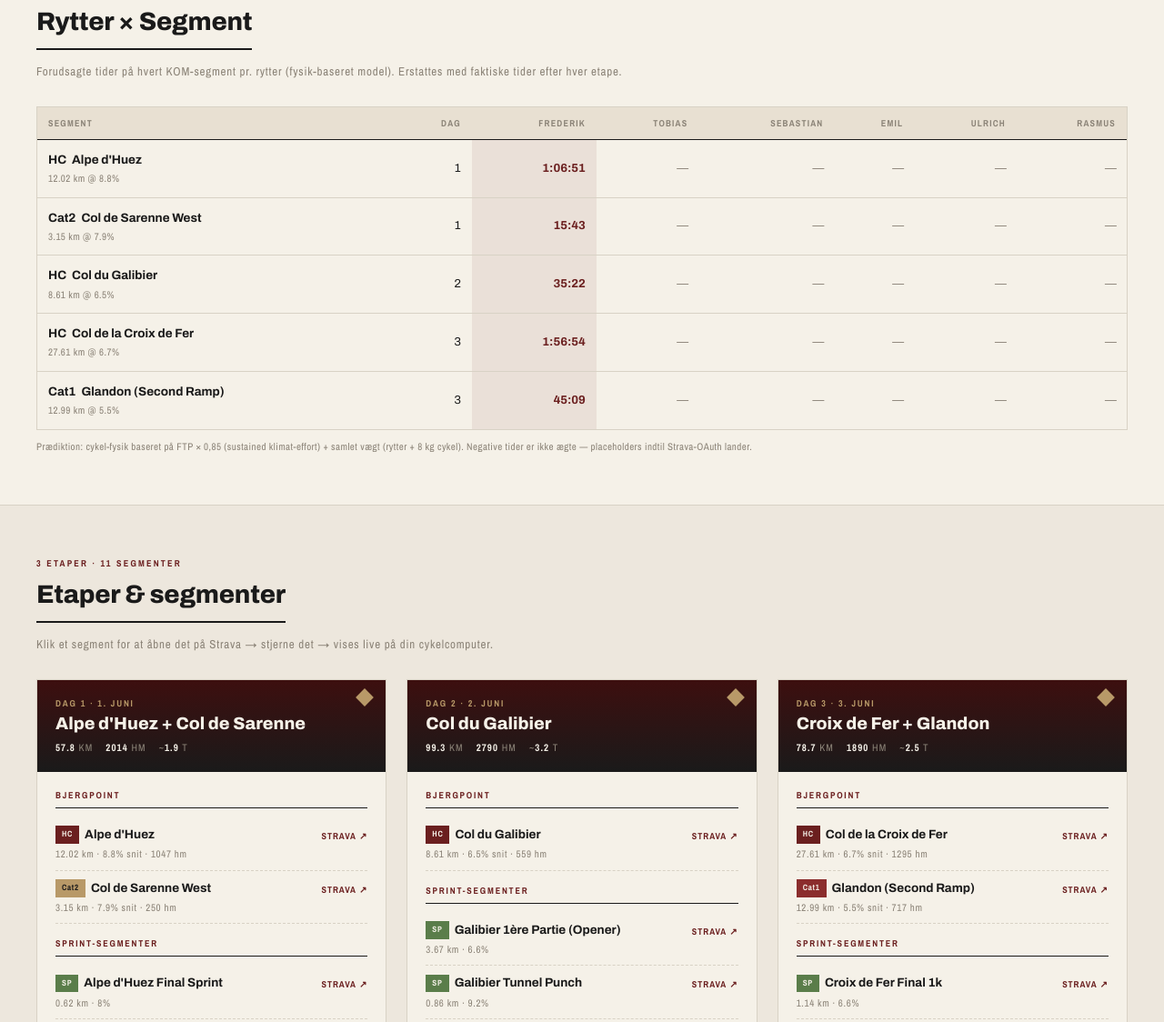
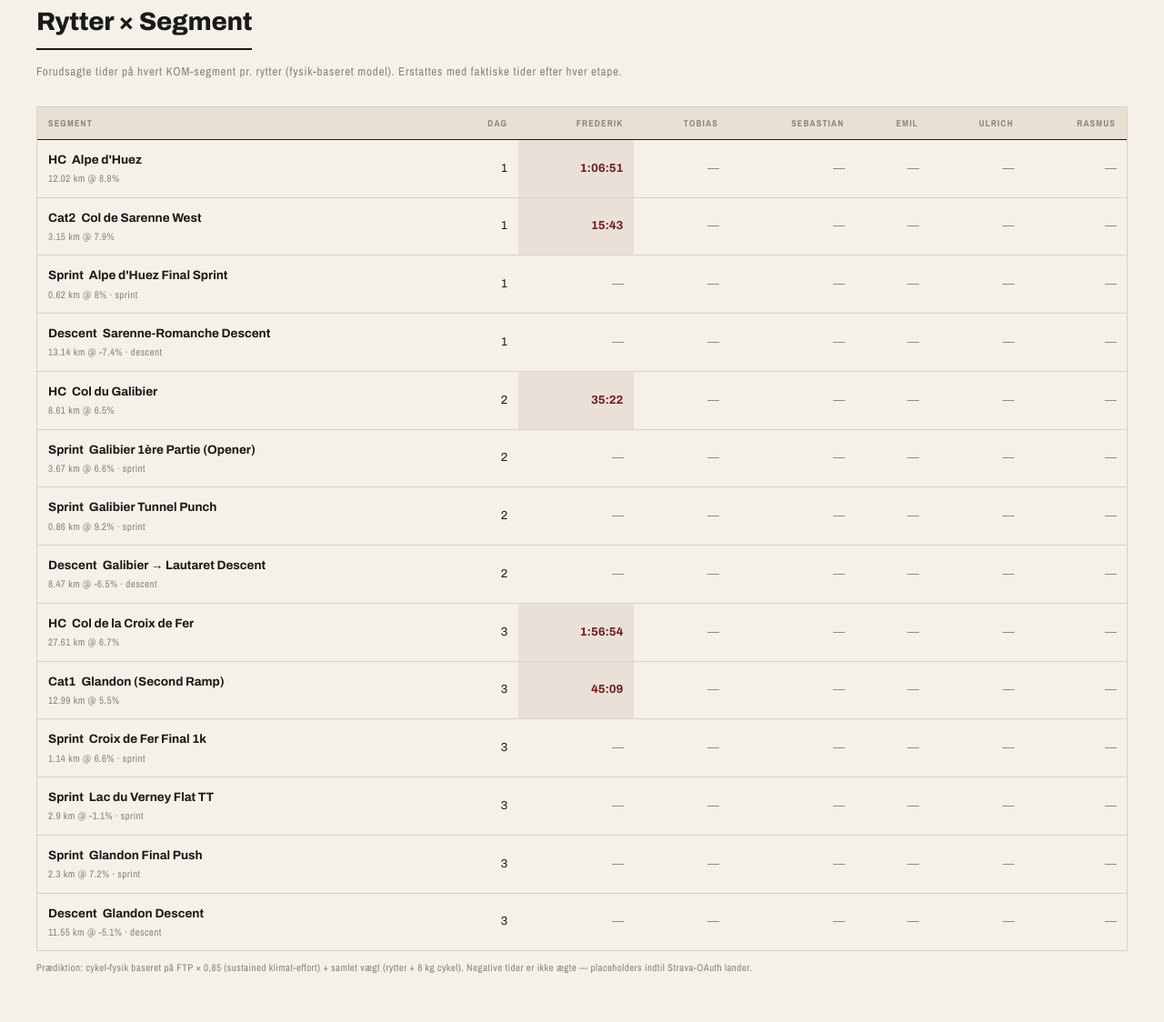
Before and after one commit to holmstrom/CyclingTrip_2026, a plain HTML site: page race-center.html in a window 1280 px wide. Shown: the part 2916-4040 px from the top of the page at 91% size. Drawn offline with nearby package versions, Linux system fonts and the light colour scheme.

Commit message:
Rider × Segment table now includes sprints and descents
- All scored segments shown (KOM + sprint + descent) — matches Etaper section.
- Only KOM climbs get physics-based predicted times.
- Sprint + descent rows show — for all riders (predicted times not meaningful
  for short power efforts or descent skill); actual times come post-ride.
- Descent point system confirmed (King of the Descent: 5/3/2/1).

Co-Authored-By: Claude Opus 4.7 (1M context) <noreply@anthropic.com>

```diff
--- a/race-center.html
+++ b/race-center.html
@@ -979,12 +979,13 @@
     function renderRiderTimes() {
       if (!_benchmarkData) return;
       const table = document.getElementById('rider-times-table');
-      // Collect all KOM segments (climbs) in stage order
-      const climbs = [];
+      // Collect ALL scored segments (KOM + sprint + descent) in stage order
+      const allSegs = [];
       _benchmarkData.stages.forEach((s, di) => {
-        (s.climbs || []).forEach(c => climbs.push({...c, day: di + 1}));
+        (s.climbs || []).forEach(c => allSegs.push({...c, day: di + 1, kind: 'climb'}));
+        (s.sprints || []).forEach(c => allSegs.push({...c, day: di + 1, kind: 'sprint'}));
+        (s.descents || []).forEach(c => allSegs.push({...c, day: di + 1, kind: 'descent'}));
       });
-      // Build header
       const thead = `
         <tr>
           <th>Segment</th>
@@ -992,20 +993,28 @@
           ${RIDERS.map(r => `<th class="num">${r.name.split(' ')[0]}</th>`).join('')}
         </tr>
       `;
-      // Build rows
-      const tbody = climbs.map(c => {
-        // Find fastest predicted time for highlighting
-        const times = RIDERS.map(r => predictClimbSeconds(c.distance_km, c.avg_gradient_pct, r.ftp, r.weight));
-        const validTimes = times.filter(t => t != null);
-        const fastest = validTimes.length ? Math.min(...validTimes) : null;
+      const tbody = allSegs.map(c => {
+        let times, validTimes, fastest;
+        if (c.kind === 'climb' && c.avg_gradient_pct > 0) {
+          // Predict times for climbs only (physics-based)
+          times = RIDERS.map(r => predictClimbSeconds(c.distance_km, c.avg_gradient_pct, r.ftp, r.weight));
+          validTimes = times.filter(t => t != null);
+          fastest = validTimes.length ? Math.min(...validTimes) : null;
+        } else {
+          // Sprints + descents: no physics prediction (power model doesn't capture sprint or descent skill).
+          // Show — for all riders; actual times come post-ride from Strava.
+          times = RIDERS.map(() => null);
+          fastest = null;
+        }
+        const kindLabel = c.kind === 'climb' ? '' : c.kind === 'sprint' ? ' · sprint' : ' · descent';
         return `
           <tr>
             <td class="seg-cell">
               <div class="seg-cell-name"><span class="cat-tag">${c.category}</span>${c.name}</div>
-              <div class="seg-cell-detail">${c.distance_km} km @ ${c.avg_gradient_pct}%</div>
+              <div class="seg-cell-detail">${c.distance_km} km @ ${c.avg_gradient_pct}%${kindLabel}</div>
             </td>
             <td class="num">${c.day}</td>
-            ${times.map((t, idx) => {
+            ${times.map((t) => {
               if (t == null) return `<td class="num pending">—</td>`;
               const isFastest = (t === fastest);
               return `<td class="num ${isFastest ? 'fastest' : ''}">${fmtTime(t)}</td>`;
```
